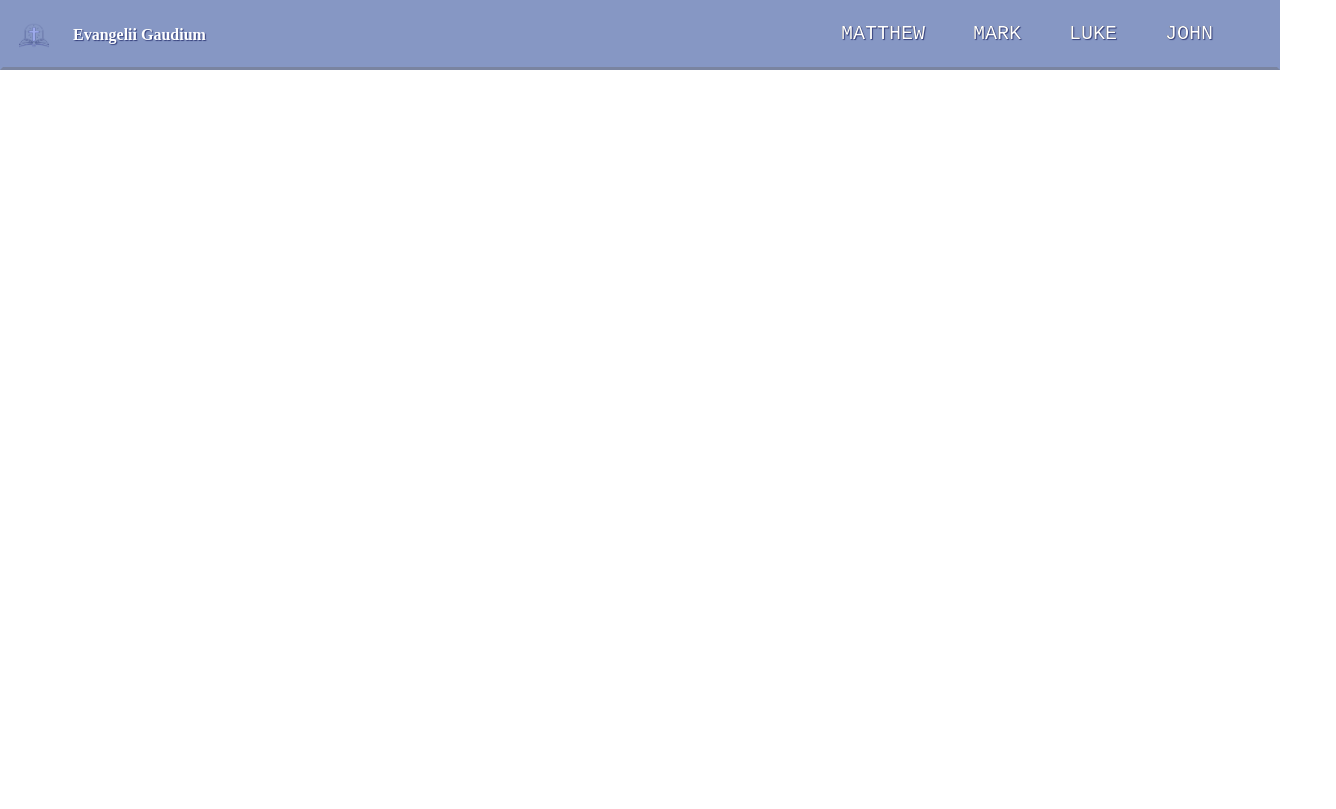
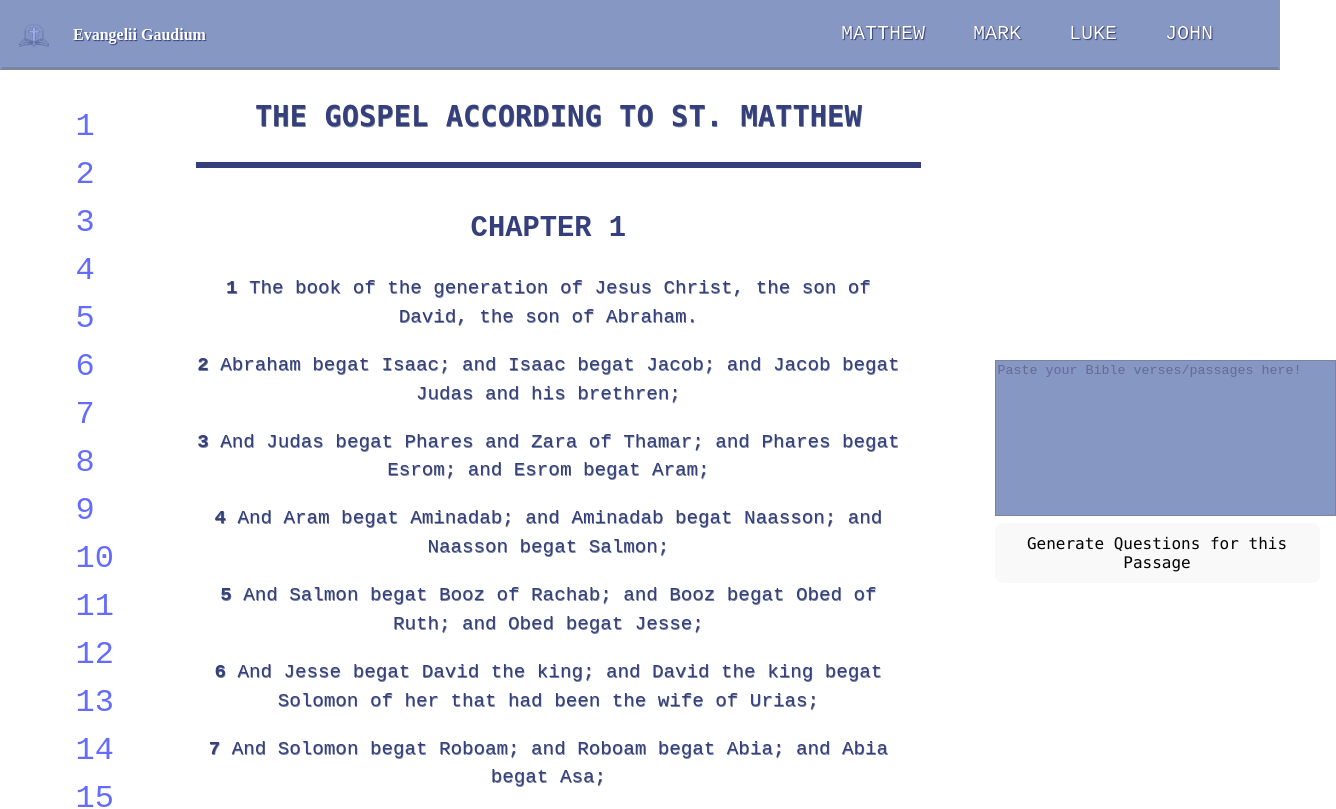
Before and after one commit to katiepo456/bible-study-app, a React (Vite) app: page / in a window 1280 px wide. Shown: the top 809 px of the page, 1336 px wide, since content can reach past the window. Built offline with nearby package versions, Linux system fonts and the light colour scheme; no server answers.

Commit message:
homepage updated for initial launch of app

```diff
--- a/src/pages/HomePage.jsx
+++ b/src/pages/HomePage.jsx
@@ -36,6 +36,7 @@ const HomePage = () => {
         {/* A <Routes> looks through its children <Route>s and
             renders the first one that matches the current URL. */}
         <Routes>
+          <Route path="/" element={<Matthew />} />
           <Route path="/matthew" element={<Matthew />} />
           <Route path="/mark" element={<Mark />} />
           <Route path="/luke" element={<Luke />} />
```
